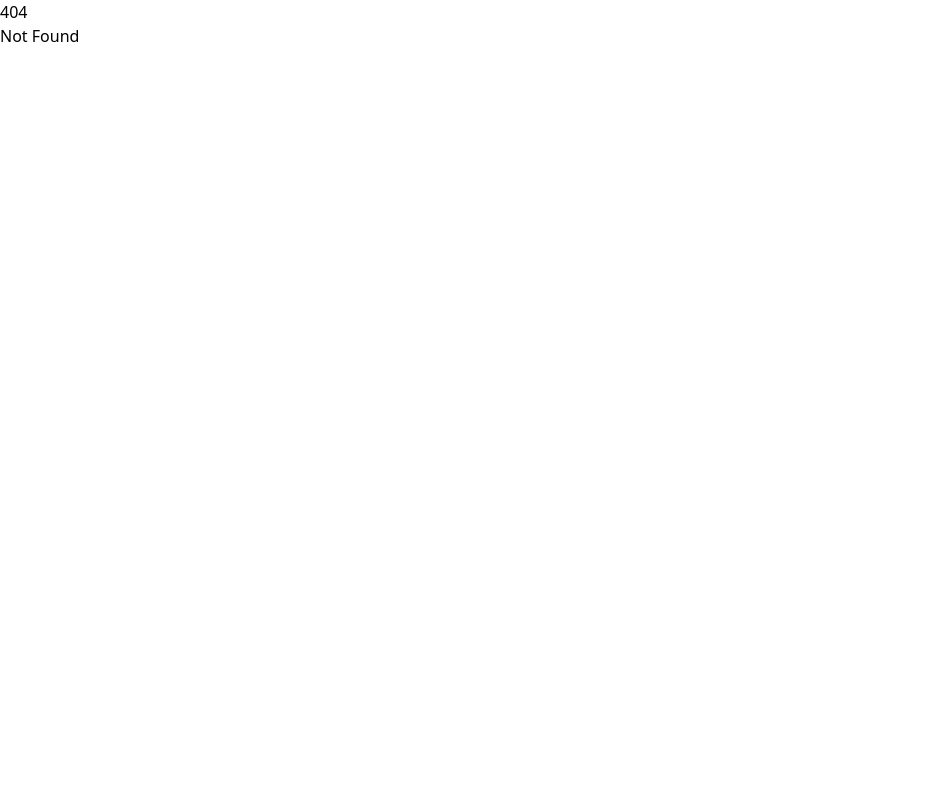
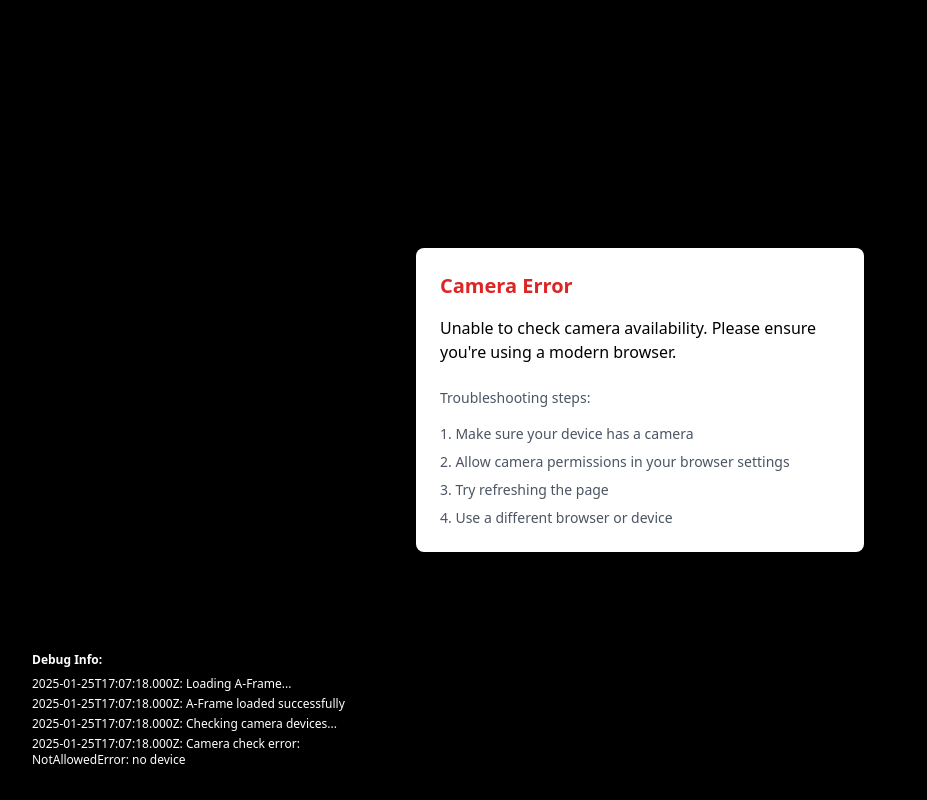
Before and after one commit to JollyGrin/svelte-aframe, a SvelteKit app: page /camera in a window 1280 px wide. Before the commit this address had no page. Shown: the whole page, without its empty margins (0-927 px from the left). Built offline with nearby package versions, Linux system fonts and the light colour scheme.

Commit message:
add camera page

```diff
--- a/package.json
+++ b/package.json
@@ -19,6 +19,7 @@
 		"@sveltejs/adapter-static": "^3.0.8",
 		"@sveltejs/kit": "^2.16.0",
 		"@sveltejs/vite-plugin-svelte": "^5.0.0",
+		"@types/aframe": "^1.2.7",
 		"@types/node": "^22.10.10",
 		"autoprefixer": "^10.4.20",
 		"eslint": "^9.18.0",
--- /dev/null
+++ b/src/routes/camera/+page.svelte
@@ -0,0 +1,163 @@
+<script lang="ts">
+	import { onMount } from 'svelte';
+
+	// State management using runes
+	let sceneLoaded = $state(false);
+	let hasCamera = $state<boolean | null>(null);
+	let showInstructions = $state(true);
+	let cameraError = $state<string | null>(null);
+	let aframeLoaded = $state(false);
+	let debugInfo = $state<string[]>([]);
+
+	function addDebug(info: string) {
+	  debugInfo = [...debugInfo, `${new Date().toISOString()}: ${info}`];
+	  console.log(info);
+	}
+
+	// Load A-Frame dynamically to ensure it's available in the browser
+	async function loadAframe() {
+	  try {
+	    addDebug('Loading A-Frame...');
+	    await import('aframe');
+	    aframeLoaded = true;
+	    addDebug('A-Frame loaded successfully');
+	  } catch (error) {
+	    addDebug(`Error loading A-Frame: ${error}`);
+	    cameraError = "Failed to load components. Please try refreshing the page.";
+	  }
+	}
+
+	async function checkCameraAvailability() {
+	  try {
+	    addDebug('Checking camera devices...');
+	    const devices = await navigator.mediaDevices.enumerateDevices();
+	    const videoDevices = devices.filter((device) => device.kind === 'videoinput');
+	    hasCamera = videoDevices.length > 0;
+	    addDebug(`Found ${videoDevices.length} video devices`);
+
+	    if (!hasCamera) {
+	      cameraError = 'No camera detected on your device. AR requires a camera to work.';
+	    } else {
+	      try {
+	        addDebug('Requesting camera permission...');
+	        const stream = await navigator.mediaDevices.getUserMedia({
+	          video: {
+	            facingMode: 'environment',
+	            width: { ideal: 1280 },
+	            height: { ideal: 720 }
+	          }
+	        });
+	        addDebug('Camera permission granted');
+
+	        // Create a video element to test the camera
+	        const video = document.createElement('video');
+	        video.srcObject = stream;
+	        video.style.width = '100%';
+	        video.style.height = '100%';
+	        video.style.objectFit = 'cover';
+	        video.style.position = 'absolute';
+	        video.style.top = '0';
+	        video.style.left = '0';
+	        video.style.zIndex = '0';
+
+	        // Add the video element to test if we can see the camera feed
+	        const container = document.querySelector('.camera-test');
+	        if (container) {
+	          container.appendChild(video);
+	          video.play();
+	        }
+
+	      } catch (error) {
+	        addDebug(`Camera permission error: ${error}`);
+	        cameraError = "Unable to access camera. Please ensure you've granted camera permissions.";
+	      }
+	    }
+	  } catch (error) {
+	    hasCamera = false;
+	    addDebug(`Camera check error: ${error}`);
+	    cameraError = "Unable to check camera availability. Please ensure you're using a modern browser.";
+	  }
+	}
+
+	onMount(async () => {
+	  await loadAframe();
+	  if (!aframeLoaded) return;
+
+	  await checkCameraAvailability();
+	});
+
+	function closeInstructions() {
+	  showInstructions = false;
+	}
+</script>
+
+<svelte:head>
+  <meta name="viewport" content="width=device-width, initial-scale=1, maximum-scale=1, user-scalable=no" />
+</svelte:head>
+
+<!-- Instructions Modal -->
+{#if showInstructions}
+  <div class="fixed inset-0 z-50 flex items-center justify-center bg-black/80 p-4">
+    <div class="w-full max-w-md rounded-lg bg-white p-6">
+      <h2 class="mb-4 text-xl font-bold">Camera Test</h2>
+      <p class="mb-4">We'll first test if we can access your camera. You should see your camera feed after clicking "Start Test".</p>
+      <button
+        class="w-full rounded bg-blue-600 px-4 py-2 text-white transition-colors hover:bg-blue-700"
+        on:click={closeInstructions}
+      >
+        Start Test
+      </button>
+    </div>
+  </div>
+{/if}
+
+<!-- Camera Error Modal -->
+{#if cameraError}
+  <div class="fixed inset-0 z-50 flex items-center justify-center bg-black/80 p-4">
+    <div class="w-full max-w-md rounded-lg bg-white p-6">
+      <h2 class="mb-4 text-xl font-bold text-red-600">Camera Error</h2>
+      <p class="mb-6">{cameraError}</p>
+      <div class="space-y-4">
+        <p class="text-sm text-gray-600">Troubleshooting steps:</p>
+        <ol class="list-inside list-decimal space-y-2 text-sm text-gray-600">
+          <li>Make sure your device has a camera</li>
+          <li>Allow camera permissions in your browser settings</li>
+          <li>Try refreshing the page</li>
+          <li>Use a different browser or device</li>
+        </ol>
+      </div>
+    </div>
+  </div>
+{/if}
+
+<!-- Debug Info -->
+{#if import.meta.env.DEV}
+  <div class="fixed bottom-4 left-4 z-50 max-h-48 w-96 overflow-auto rounded bg-black/70 p-4 text-xs text-white">
+    <h3 class="mb-2 font-bold">Debug Info:</h3>
+    <ul class="space-y-1">
+      {#each debugInfo as info}
+        <li>{info}</li>
+      {/each}
+    </ul>
+  </div>
+{/if}
+
+<!-- Camera Test Container -->
+<div class="camera-test relative h-screen w-screen overflow-hidden bg-black">
+  {#if !hasCamera}
+    <div class="absolute left-1/2 top-1/2 -translate-x-1/2 -translate-y-1/2 transform text-white">
+      No camera available
+    </div>
+  {/if}
+</div>
+
+<style lang="postcss">
+  :global(body) {
+    margin: 0;
+    padding: 0;
+    overflow: hidden;
+    position: fixed;
+    width: 100%;
+    height: 100%;
+  }
+</style>
```
Also changed, not shown: 1 other file (tests, documents, lock files or other folders).
